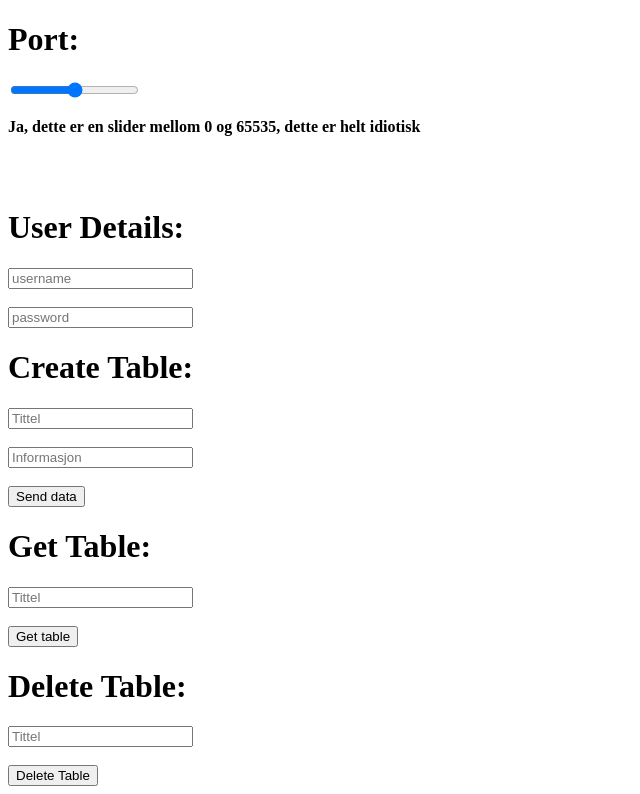
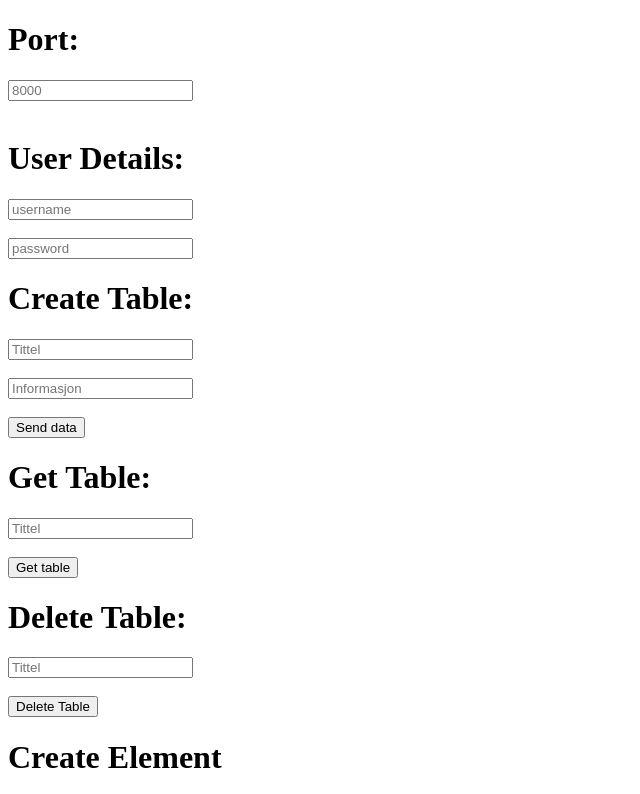
Before and after one commit to Sanlys/Oppgave-Geir, a plain HTML site: page Kode/frontend/index.html in a window 1280 px wide. Shown: the top 794 px of the page, without its empty margins (0-640 px from the left). Drawn offline with Linux system fonts and the light colour scheme.

Commit message:
Litt algoritmisk tenkning, og fikset den idiotiske html filen

```diff
--- a/Kode/frontend/index.html
+++ b/Kode/frontend/index.html
@@ -19,8 +19,7 @@
 <body>
 
   <h1> Port: </h1>
-  <input placeholder="8000" id="port" type="range" min="0" max="65535">
-  <p><b> Ja, dette er en slider mellom 0 og 65535, dette er helt idiotisk<b><p>
+  <input placeholder="8000" id="port">
   <br>
   <br>
   <h1> User Details: </h1>
```
Also changed, not shown: Planlegging/Computational Thiking/Computational thinking.txt (deleted).
